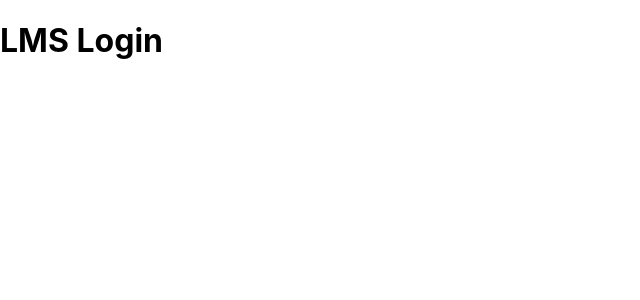
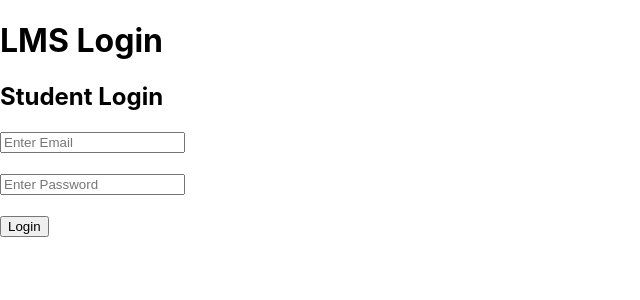
Before and after one commit to skycat1329/lms-frontend, a React (Create React App) app: page / in a window 1280 px wide. Shown: the top 300 px of the page, without its empty margins (0-640 px from the left). Built offline with nearby package versions, Linux system fonts and the light colour scheme.

Commit message:
Created Login page and Connected API

```diff
--- a/src/App.js
+++ b/src/App.js
@@ -1,8 +1,10 @@
+import Login from "./Login";
 
 function App() {
   return (
     <div>
       <h1>LMS Login</h1>
+      <Login />
     </div>
   );
 }
--- /dev/null
+++ b/src/Login.js
@@ -0,0 +1,109 @@
+// 🔹 Importing useState hook from React
+// useState is used to store and manage data inside a component
+import { useState } from "react";
+
+function Login() {
+
+  // 🔹 STATE VARIABLES
+  // email → stores user's email input
+  // setEmail → function to update email
+  const [email, setEmail] = useState("");
+
+  // password → stores user's password input
+  // setPassword → function to update password
+  const [password, setPassword] = useState("");
+
+
+  // 🔹 LOGIN FUNCTION (MAIN LOGIC)
+  // async because we are calling an API (fetch)
+  const handleLogin = async () => {
+
+    try {
+      // 🔸 Sending request to backend (PHP API)
+      const response = await fetch(
+        "https://www.gurukrupaeducation.com/api/student-login.php",
+        {
+          method: "POST", // We are sending data → POST request
+
+          headers: {
+            // Telling server: "I am sending JSON data"
+            "Content-Type": "application/json"
+          },
+
+          // 🔸 Converting JS object → JSON string
+          body: JSON.stringify({
+            email: email,       // sending email
+            password: password  // sending password
+          })
+        }
+      );
+
+      // 🔸 Converting response (JSON) → JavaScript object
+      const data = await response.json();
+
+      // 🔸 Checking response from backend
+      if (data.success) {
+        // If login successful
+        alert("Login successful ✅");
+
+        // Printing full response in console (for debugging)
+        console.log(data);
+
+      } else {
+        // If login failed (wrong email/password)
+        alert(data.message);
+      }
+
+    } catch (error) {
+      // 🔸 If API fails (network/server error)
+      console.error("Error:", error);
+      alert("Something went wrong");
+    }
+  };
+
+
+  // 🔹 UI SECTION (WHAT USER SEES)
+  return (
+    <div>
+
+      {/* Heading */}
+      <h2>Student Login</h2>
+
+      {/* 🔸 EMAIL INPUT */}
+      <input
+        type="email"
+        placeholder="Enter Email"
+
+        // value binds input with state
+        value={email}
+
+        // onChange runs when user types
+        // e.target.value = current input value
+        onChange={(e) => setEmail(e.target.value)}
+      />
+
+      <br /><br />
+
+      {/* 🔸 PASSWORD INPUT */}
+      <input
+        type="password"
+        placeholder="Enter Password"
+
+        value={password}
+
+        onChange={(e) => setPassword(e.target.value)}
+      />
+
+      <br /><br />
+
+      {/* 🔸 LOGIN BUTTON */}
+      <button onClick={handleLogin}>
+        Login
+      </button>
+
+    </div>
+  );
+}
+
+// 🔹 Exporting component so it can be used in App.js
+export default Login;
```
